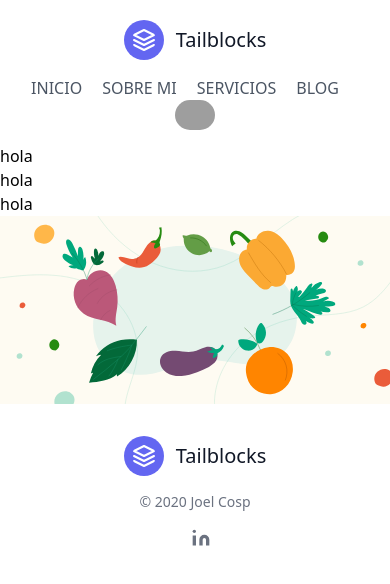
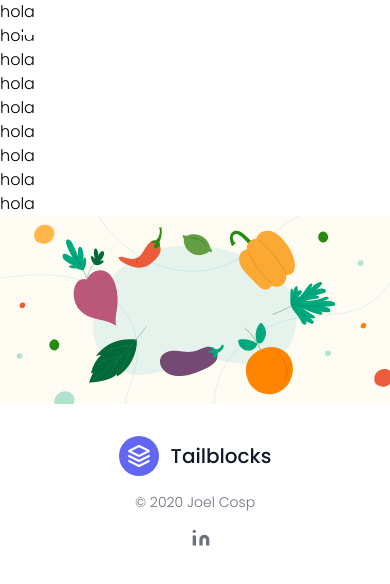
Before and after one commit to JoelCosp/ng-nutrigugas, an Angular app in the folder ng-nutrigugas/: page /blog in a window 390 px wide. Shown: the top 584 px of the page. Built offline with nearby package versions, Linux system fonts and the light colour scheme; grey boxes are pictures that could not be loaded.

Commit message:
UPGRADE STYLES

```diff
--- a/ng-nutrigugas/src/app/components/hero/hero.component.html
+++ b/ng-nutrigugas/src/app/components/hero/hero.component.html
@@ -1,9 +1,13 @@
 <section class="h-screen">
     <div class="relative overflow-hidden h-screen">
-        <img class="absolute z-[-1] object-left brightness-50" src="food-banner.webp" alt="">
-        <div class="px-4 mx-auto max-w-screen-xl flex flex-col items-center justify-center text-center py-24 lg:py-56 h-screen">
-            <h1 class="mb-4 text-4xl font-extrabold tracking-tight leading-none text-white md:text-5xl lg:text-6xl">Transforma tu vida con una alimentación saludable</h1>
-            <p class="mb-8 text-lg font-normal text-gray-300 lg:text-xl sm:px-16 lg:px-48">Aprende a comer mejor, mejora tu salud y alcanza tus metas con asesoría profesional.</p>
+        <img class="absolute z-[-1] w-full h-full object-cover brightness-50 md:object-left" src="food-banner.webp" alt="">
+        <div class="px-4 mx-auto max-w-screen-xl flex flex-col items-center justify-center text-center py-24 h-screen">
+            <h1 class="mb-4 text-4xl font-semibold tracking-tight leading-none text-white md:text-5xl lg:text-6xl">
+                Transforma tu vida con <br> una alimentación saludable
+            </h1>
+            <p class="mb-8 text-lg font-normal text-gray-300 lg:text-xl sm:px-16 lg:px-48">
+                Aprende a comer mejor, mejora tu salud y alcanza tus metas con asesoría profesional.
+            </p>
             <div class="flex flex-col space-y-4 sm:flex-row sm:justify-center sm:space-y-0">
                 <a href="#" class="inline-flex justify-center items-center py-3 px-5 text-base font-medium text-center text-white rounded-lg bg-blue-700 hover:bg-blue-800 focus:ring-4 focus:ring-blue-300 dark:focus:ring-blue-900">
                     Empezar
--- a/ng-nutrigugas/src/app/components/nav/nav.component.html
+++ b/ng-nutrigugas/src/app/components/nav/nav.component.html
@@ -1,4 +1,4 @@
-<header class="text-gray-600 body-font fixed top-0 left-0 right-0 bg-white">
+<header class="hidden sm:flex text-gray-600 body-font fixed top-0 left-0 z-50 right-0 bg-white">
   <div class="container mx-auto flex flex-wrap p-5 flex-col md:flex-row items-center">
     <a class="flex title-font font-medium items-center text-gray-900 mb-4 md:mb-0">
       <svg xmlns="http://www.w3.org/2000/svg" fill="none" stroke="currentColor" stroke-linecap="round" stroke-linejoin="round" stroke-width="2" class="w-10 h-10 text-white p-2 bg-indigo-500 rounded-full" viewBox="0 0 24 24">
@@ -17,3 +17,44 @@
     </a>
   </div>
 </header>
+
+<header class="sm:hidden fixed top-0 left-0 z-50 right-0">
+  <div class="px-4 pt-4">
+    <button (click)="toggleBtn()">
+      <img width="35" height="35" src="menu-icon.svg" alt="">
+    </button>
+  </div>
+  <div id="drawer-navigation" [ngClass]="{ 'flex': mobile_menu, 'hidden': !mobile_menu }" class="fixed top-0 left-0 z-40 w-64 h-screen p-4 overflow-y-auto transition-transform bg-white dark:bg-gray-800" tabindex="-1" aria-labelledby="drawer-navigation-label">
+    <button (click)="toggleBtn()" type="button" data-drawer-hide="drawer-navigation" aria-controls="drawer-navigation" class="text-gray-400 bg-transparent hover:bg-gray-200 hover:text-gray-900 rounded-lg text-sm p-1.5 absolute top-2.5 end-2.5 inline-flex items-center dark:hover:bg-gray-600 dark:hover:text-white" >
+        <svg aria-hidden="true" class="w-5 h-5" fill="currentColor" viewBox="0 0 20 20" xmlns="http://www.w3.org/2000/svg"><path fill-rule="evenodd" d="M4.293 4.293a1 1 0 011.414 0L10 8.586l4.293-4.293a1 1 0 111.414 1.414L11.414 10l4.293 4.293a1 1 0 01-1.414 1.414L10 11.414l-4.293 4.293a1 1 0 01-1.414-1.414L8.586 10 4.293 5.707a1 1 0 010-1.414z" clip-rule="evenodd"></path></svg>
+    </button>
+  <div class="py-4 overflow-y-auto">
+      <ul class="space-y-2 font-medium">
+         <li routerLink="/">
+            <a href="#" class="flex items-center p-2 rounded-lg dark:text-white hover:bg-gray-100 dark:hover:bg-gray-700 group">
+              <!-- FALTA AÑADIR LOS ICONOS CON EL COLOR CORRESPONDIENTE -->
+              <span class="ms-3">INICIO</span>
+            </a>
+         </li>
+         <li routerLink="/about">
+            <a href="#" class="flex items-center p-2 rounded-lg dark:text-white hover:bg-gray-100 dark:hover:bg-gray-700 group">
+              <!-- FALTA AÑADIR LOS ICONOS CON EL COLOR CORRESPONDIENTE -->
+              <span class="ms-3">SOBRE MI</span>
+            </a>
+         </li>
+         <li routerLink="/services">
+            <a href="#" class="flex items-center p-2 rounded-lg dark:text-white hover:bg-gray-100 dark:hover:bg-gray-700 group">
+              <!-- FALTA AÑADIR LOS ICONOS CON EL COLOR CORRESPONDIENTE -->
+              <span class="ms-3">SERVICIOS</span>
+            </a>
+         </li>
+         <li routerLink="/blog">
+            <a href="#" class="flex items-center p-2 rounded-lg dark:text-white hover:bg-gray-100 dark:hover:bg-gray-700 group">
+              <!-- FALTA AÑADIR LOS ICONOS CON EL COLOR CORRESPONDIENTE -->
+              <span class="ms-3">BLOG</span>
+            </a>
+         </li>
+      </ul>
+   </div>
+</div>
+</header>
--- a/ng-nutrigugas/src/app/components/nav/nav.component.ts
+++ b/ng-nutrigugas/src/app/components/nav/nav.component.ts
@@ -1,12 +1,21 @@
+import { NgClass } from '@angular/common';
 import { Component } from '@angular/core';
 import { RouterLink } from '@angular/router';
 
 @Component({
   selector: 'app-nav',
-  imports: [RouterLink],
+  imports: [RouterLink, NgClass],
   templateUrl: './nav.component.html',
   styleUrl: './nav.component.css'
 })
 export class NavComponent {
+  mobile_menu: boolean;
 
+  constructor() {
+    this.mobile_menu = false;
+  }
+
+  toggleBtn(): void {
+    this.mobile_menu = !this.mobile_menu;
+  }
 }
--- a/ng-nutrigugas/src/index.html
+++ b/ng-nutrigugas/src/index.html
@@ -6,6 +6,11 @@
   <base href="/">
   <meta name="viewport" content="width=device-width, initial-scale=1">
   <link rel="icon" type="image/x-icon" href="favicon.ico">
+  <link rel="preconnect" href="https://fonts.googleapis.com">
+
+  <link rel="preconnect" href="https://fonts.gstatic.com" crossorigin>
+  <link href="https://fonts.googleapis.com/css2?family=Poppins:ital,wght@0,100;0,200;0,300;0,400;0,500;0,600;0,700;0,800;0,900;1,100;1,200;1,300;1,400;1,500;1,600;1,700;1,800;1,900&display=swap" rel="stylesheet">
+
 </head>
 <body>
   <app-root></app-root>
--- a/ng-nutrigugas/src/styles.css
+++ b/ng-nutrigugas/src/styles.css
@@ -2,3 +2,8 @@
 @import "flowbite/src/themes/default";
 @plugin "flowbite/plugin";
 @source "../node_modules/flowbite";
+
+html {
+    font-family: "Poppins", sans-serif;
+    font-weight: 300;
+}
```
Also changed, not shown: ng-nutrigugas/public/menu-icon.svg (added).
